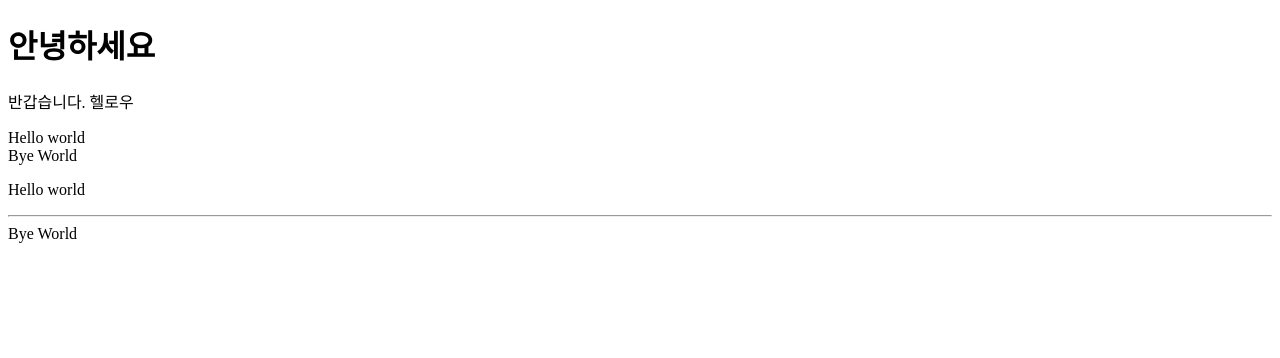
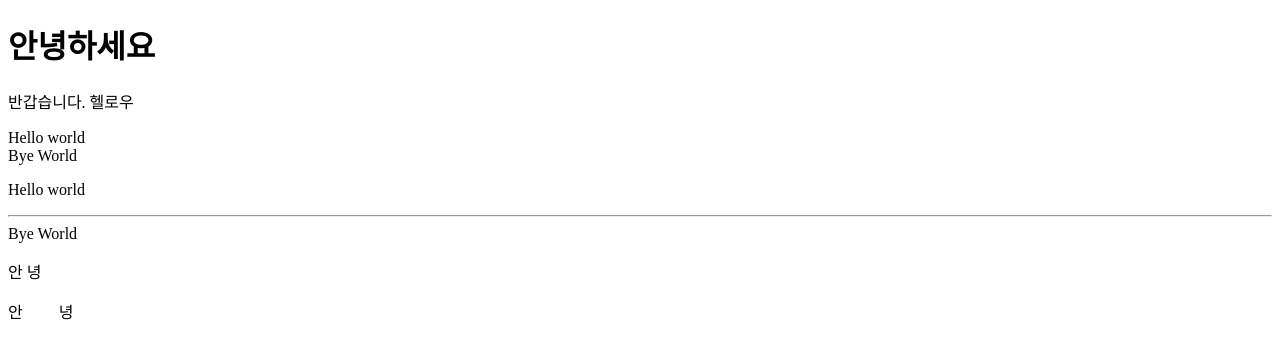
Before and after one commit to BelugaWhaleLove/HTML_TEST, a plain HTML site: page 03_h1_p_br_hr.html in a window 1280 px wide. Drawn offline with Linux system fonts and the light colour scheme.

Commit message:
2023-04-11

```diff
--- a/03_h1_p_br_hr.html
+++ b/03_h1_p_br_hr.html
@@ -13,5 +13,7 @@
     </p>
     <p>Hello world <br> Bye World </p>
     <p>Hello world <hr> Bye World </p>
+    <p>안                       녕</p>
+    <p>안&nbsp;&nbsp;&nbsp;&nbsp;&nbsp;&nbsp;&nbsp;&nbsp;&nbsp;녕</p>
 </body>
 </html>
```
